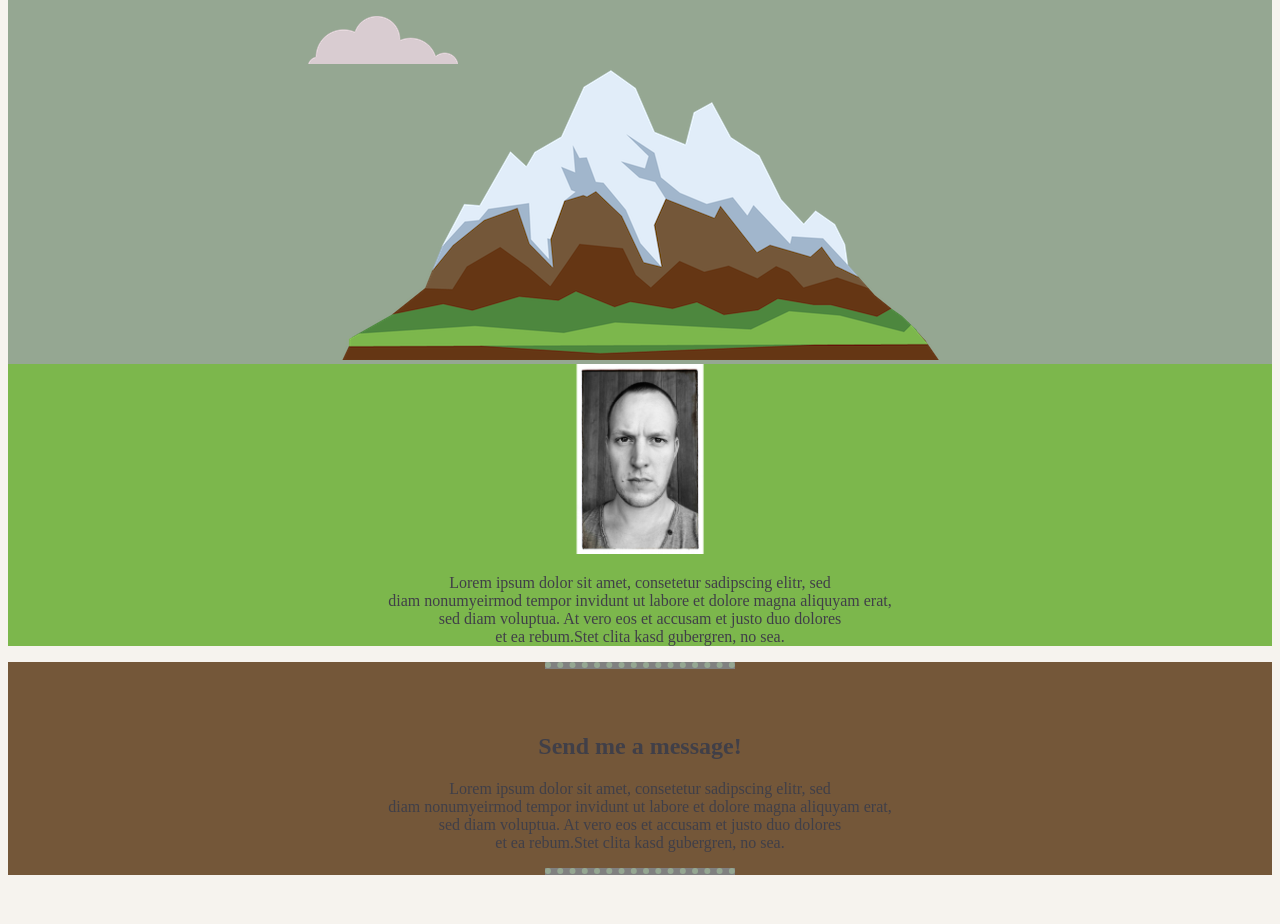
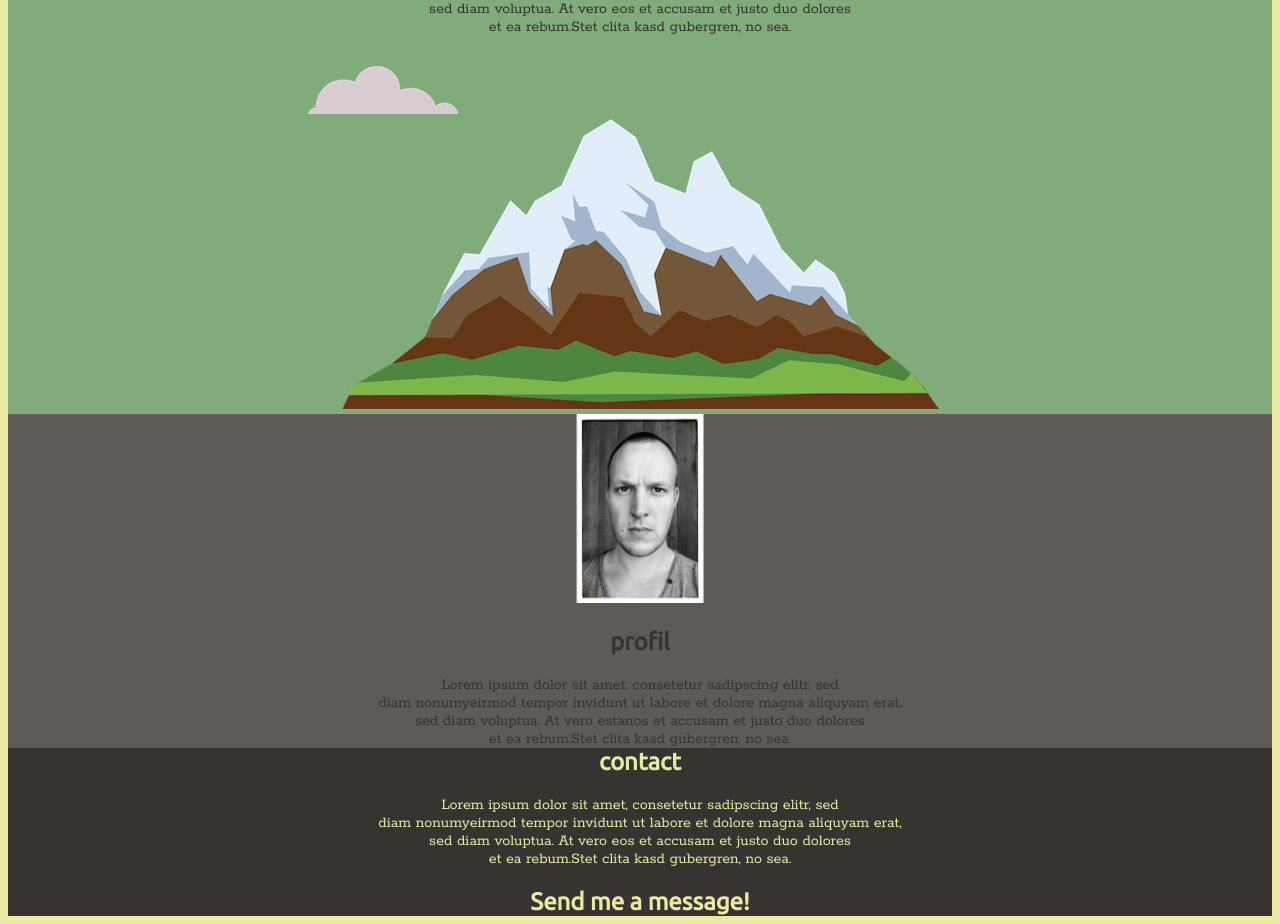
Before and after one commit to HoggleTheGreat/Code-Playbook, a plain HTML site: page index.html in a window 1280 px wide. Shown: the part 351-1275 px from the top of the page. Before the commit the page ends 1234 px from the top, so only its background shows below. Drawn offline with Linux system fonts and the light colour scheme.

Commit message:
Changed the layout with ID and class selectors to fit better with the new color palette.

```diff
--- a/css/styles.css
+++ b/css/styles.css
@@ -1,38 +1,52 @@
+/* HTML tag selectors *********************************************************/
 body {
-  background-color: #F6F3EE;
+  background-color: #e8eaa1;
   text-align: center;
-  color: #403f48;
+  color: #373331;
+  font-family: 'Rokkitt', serif;
 }
 
 a {
   text-decoration: none;
-  color: #403f48;
+  color: #e8eaa1;
 }
 
 hr {
   border-style: none;
   border-top-style: dotted;
-  border-color: #95a792;
+  border-color: #80ac7b;
   border-width: 6px;
   width: 15%;
 }
 
 h1 {
+  font-family: 'VT323', monospace;
+  font-size: 400%;
   margin-top: 100px;
 }
 
+h2 {
+  font-family: 'Ubuntu', sans-serif;
+}
+
+h3 {
+  font-family: 'Ubuntu', sans-serif;
+}
+
+/* Classe selectors ***********************************************************/
 .top-container {
-  background-color: #95a792;
+  background-color: #80ac7b;
   padding-top: 100px;
   position: relative;
 }
 
 .middle-container {
-  background-color: #7CB74C;
+  background-color: #605a56;
 }
 
 .bottom-container {
-  background-color: #745739;
+  background-color: #373331;
+  color: #e8eaa1;
 }
 
 .topCloud {
@@ -46,3 +60,15 @@ h1 {
   bottom: 300px;
   left: 300px;
 }
+/* ID selectors ***************************************************************/
+#lastParagraphMiddle {
+  margin-bottom: 0;
+}
+
+#contact_titel {
+  margin-top: 0;
+}
+
+#lastHeadingOnPage {
+  margin-bottom: 0;
+}
--- a/index.html
+++ b/index.html
@@ -7,10 +7,10 @@
 
   <link rel="stylesheet" href="css/styles.css">
   <link rel="icon" href="ressources/favicon.ico">
+  <link href="https://fonts.googleapis.com/css?family=VT323|Rokkitt|Ubuntu&display=swap" rel="stylesheet">
 </head>
 
 <body>
-
   <div class="top-container">
     <img class="topCloud" src="ressources/cloud.png" alt="cloud image">
     <h1>Hi! I'm Philippe</h1>
@@ -23,32 +23,26 @@
     <img class="bottomCloud" src="ressources/cloud.png" alt="cloud image">
     <img src="ressources/mountain.png" alt="mountain image">
   </div>
-
-
   <div class="middle-container">
     <img src="ressources/Philippe_Hoggle_Profil.png" alt="Philippe Hoggles profil image" width="15%">
+    <h2> profil</h2>
+    <p id="lastParagraphMiddle">
+      Lorem ipsum dolor sit amet, consetetur sadipscing elitr, sed <br>
+      diam nonumyeirmod tempor invidunt ut labore et dolore magna aliquyam erat, <br>
+      sed diam voluptua. At vero estanos et accusam et justo duo dolores <br>
+      et ea rebum.Stet clita kasd gubergren, no sea.
+    </p>
+  </div>
+  <div class="bottom-container">
+    <h2 id="contact_titel">contact</h2>
     <p>
       Lorem ipsum dolor sit amet, consetetur sadipscing elitr, sed <br>
       diam nonumyeirmod tempor invidunt ut labore et dolore magna aliquyam erat, <br>
       sed diam voluptua. At vero eos et accusam et justo duo dolores <br>
       et ea rebum.Stet clita kasd gubergren, no sea.
     </p>
+    <h2 id="lastHeadingOnPage"><a href="SubSites/Contact.html">Send me a message!</a></h2>
   </div>
-
-  <div class="bottom-container">
-    <hr size="3" noshade align="center">
-    <br>
-    <br>
-    <h2><a href="SubSites/Contact.html">Send me a message!</a></h2>
-    <p>
-      Lorem ipsum dolor sit amet, consetetur sadipscing elitr, sed <br>
-      diam nonumyeirmod tempor invidunt ut labore et dolore magna aliquyam erat, <br>
-      sed diam voluptua. At vero eos et accusam et justo duo dolores <br>
-      et ea rebum.Stet clita kasd gubergren, no sea.
-    </p>
-    <hr size="3" noshade align="center">
-  </div>
-
 </body>
 
 </html>
```
